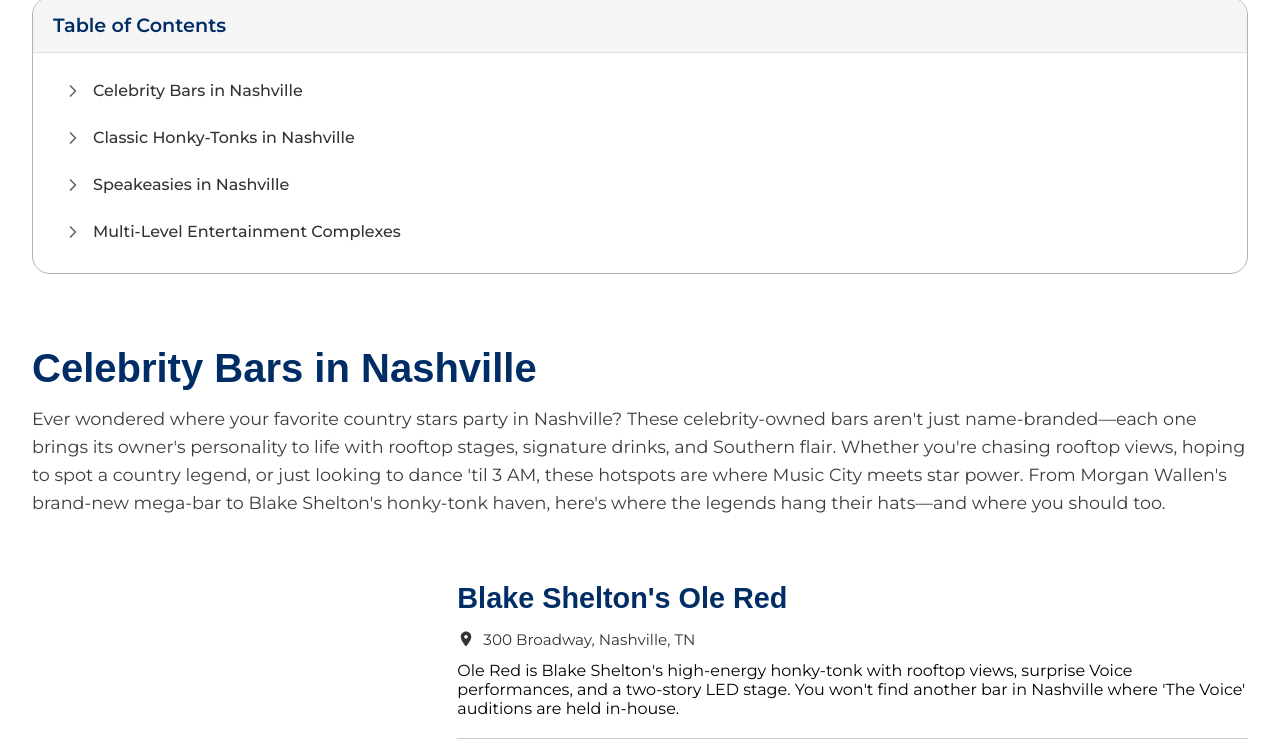
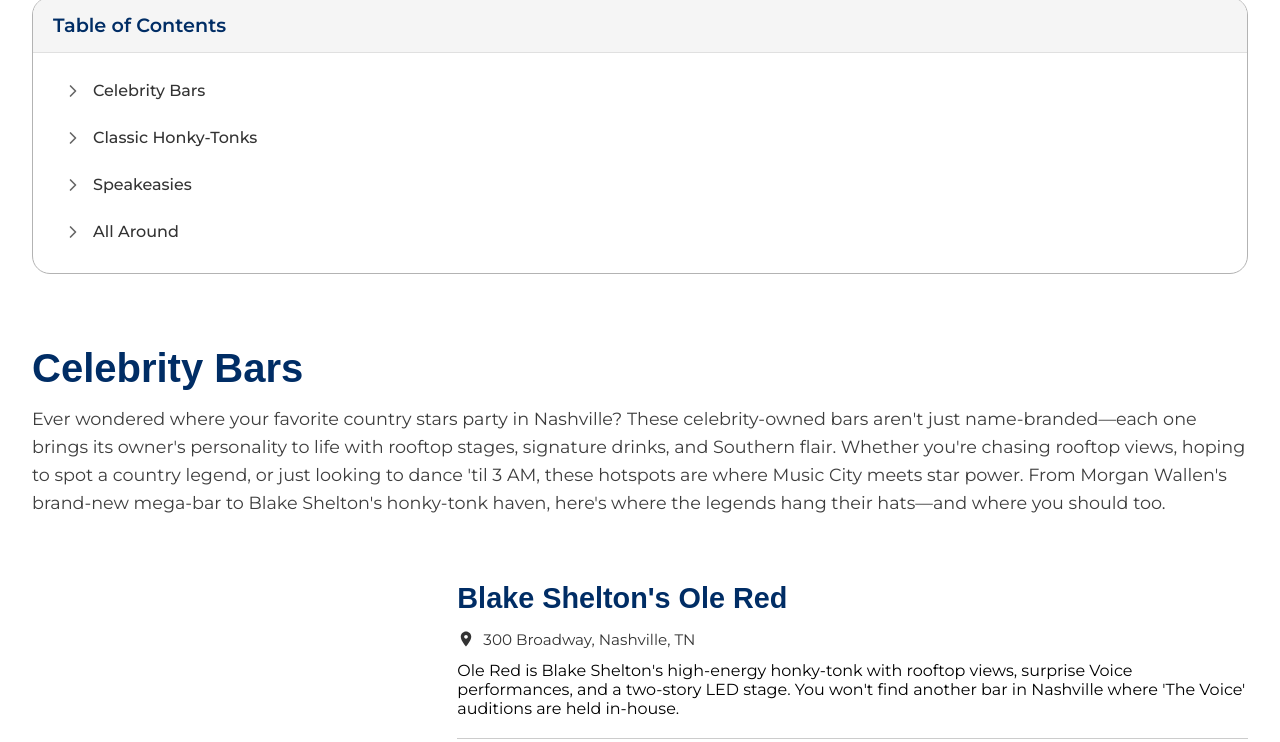
Before and after one commit to davidudo/rowdybus, a plain HTML site: page index.html in a window 1280 px wide. Shown: the part 1778-2520 px from the top of the page. Drawn offline with nearby package versions, Linux system fonts and the light colour scheme; a web font is replaced by a local one.

Commit message:
refactor: update page

```diff
--- a/index.html
+++ b/index.html
@@ -2063,7 +2063,7 @@
       const categories = [
         {
           id: "celebrity-bars",
-          title: "Celebrity Bars in Nashville",
+          title: "Celebrity Bars",
           subtitle:
             "Ever wondered where your favorite country stars party in Nashville? These celebrity-owned bars aren't just name-branded—each one brings its owner's personality to life with rooftop stages, signature drinks, and Southern flair. Whether you're chasing rooftop views, hoping to spot a country legend, or just looking to dance 'til 3 AM, these hotspots are where Music City meets star power. From Morgan Wallen's brand-new mega-bar to Blake Shelton's honky-tonk haven, here's where the legends hang their hats—and where you should too.",
           venues: [
@@ -2271,7 +2271,7 @@
         },
         {
           id: "classic-honky-tonks",
-          title: "Classic Honky-Tonks in Nashville",
+          title: "Classic Honky-Tonks",
           subtitle:
             "These are the venues that made Broadway famous - authentic, historic, and full of country soul.",
           venues: [
@@ -2429,7 +2429,7 @@
         },
         {
           id: "speakeasies",
-          title: "Speakeasies in Nashville",
+          title: "Speakeasies",
           subtitle:
             "Hidden gems offering craft cocktails and intimate atmospheres away from the Broadway bustle.",
           venues: [
@@ -2588,8 +2588,8 @@
           ],
         },
         {
-          id: "all-category",
-          title: "Multi-Level Entertainment Complexes",
+          id: "all-around",
+          title: "All Around",
           subtitle:
             "Massive venues offering multiple floors of entertainment, dining, and nightlife options.",
           venues: [
```
